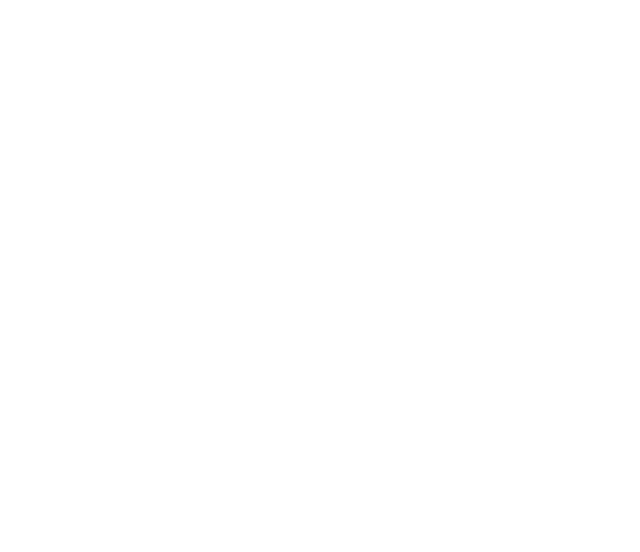
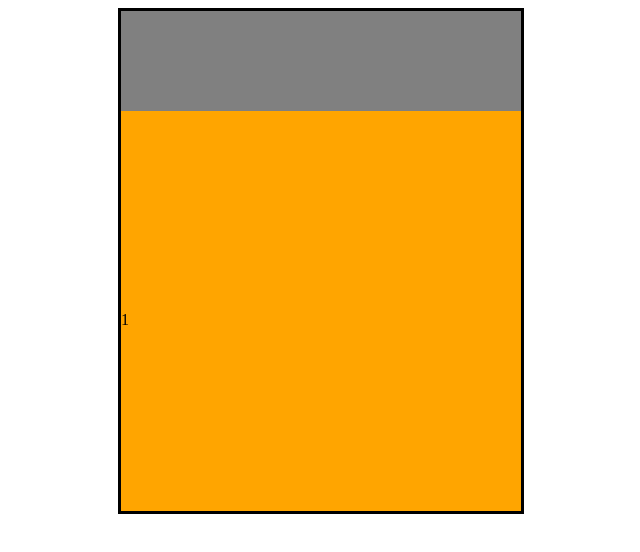
Before and after one commit to Cuthbert21/calculator, a plain HTML site: page index.html in a window 1280 px wide. Shown: the whole page, without its empty margins (319-959 px from the left). Drawn offline with Linux system fonts and the light colour scheme.

Commit message:
Add the css style and create the basis for the calculator interface

```diff
--- a/index.html
+++ b/index.html
@@ -5,8 +5,29 @@
     <meta name="viewport" content="width=device-width, initial-scale=1.0">
     <title>Document</title>
     <script src="javascript.js" defer></script>
+    <link rel='stylesheet' href='styles.css'/>
 </head>
 <body>
-
+    <div class="container">
+        <div class="display"></div>
+        <div class="buttons">
+            <div class="button" id="clear"></div>
+            <div class="button" id="clear"></div>
+            <div class="button" id="clear"></div>
+            <div class="button" id="clear"></div>
+            <div class="button" id="clear"></div>
+            <div class="button" id="clear"></div>
+            <div class="button" id="clear"></div>
+            <div class="button" id="clear"></div>
+            <div class="button" id="one">1</div>
+            <div class="button" id="clear"></div>
+            <div class="button" id="clear"></div>
+            <div class="button" id="clear"></div>
+            <div class="button" id="clear"></div>
+            <div class="button" id="clear"></div>
+            <div class="button" id="clear"></div>
+            <div class="button" id="clear"></div>
+        </div>
+    </div>
 </body>
 </html>
--- /dev/null
+++ b/styles.css
@@ -0,0 +1,41 @@
+body{
+    display: flex;
+    align-items: center;
+    justify-content: center;
+    flex-direction: column;
+}
+
+.container {
+    border-style: solid;
+    border-color: black;
+    height: 500px;
+    width: 400px;
+    display: flex;
+    flex-wrap: wrap;
+    flex-direction: column;
+    justify-content: flex-start;
+    align-content: center;
+}
+
+.display {
+    width: 400px;
+    height: 100px;
+    border: 0px;
+    background-color: gray;
+}
+
+.buttons {
+    display: flex;
+    flex-wrap: wrap;
+}
+
+.button {
+    width: 100px;
+    height: 100px;
+    border: 0px;
+    background-color: orange;
+}
+
+#one {
+    text-size-adjust: 100px;
+}
```
